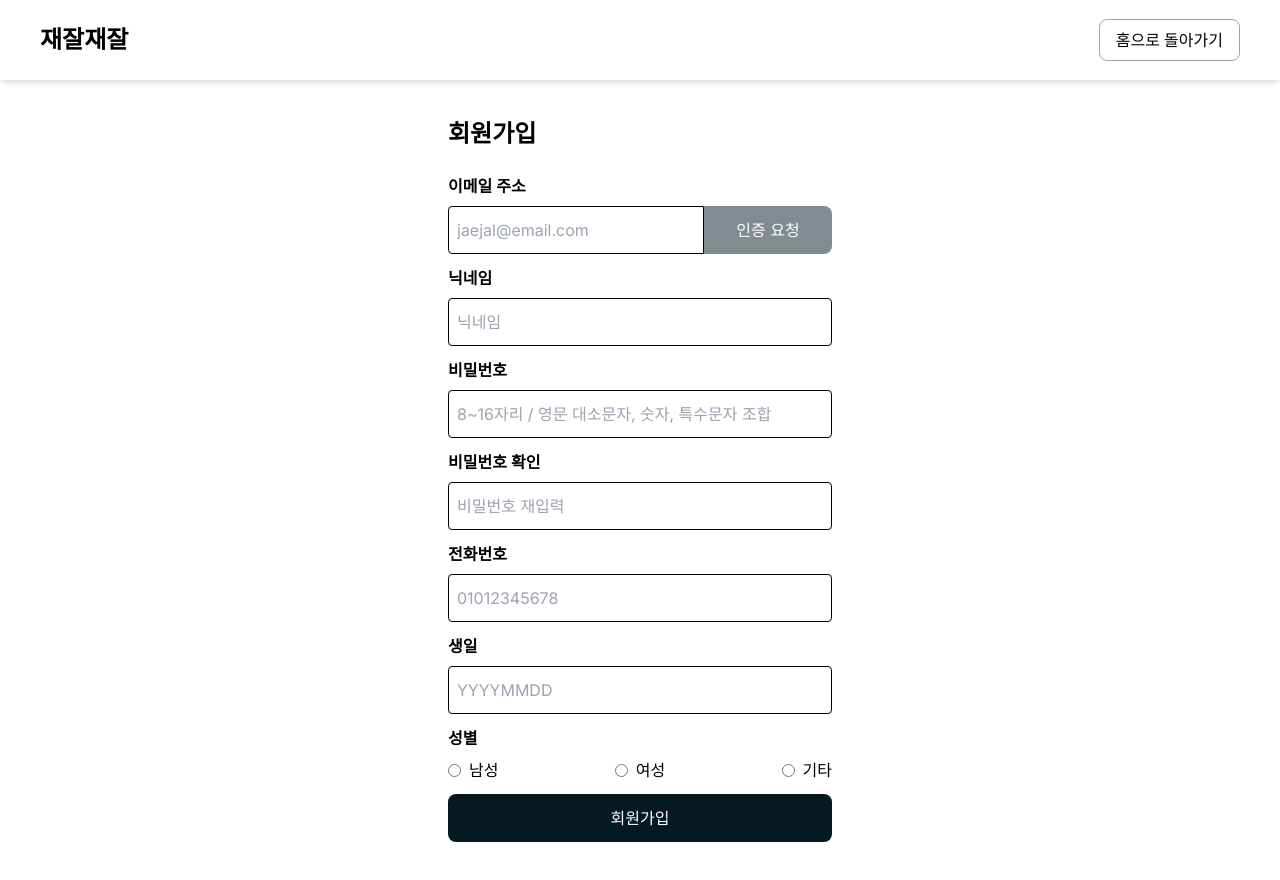
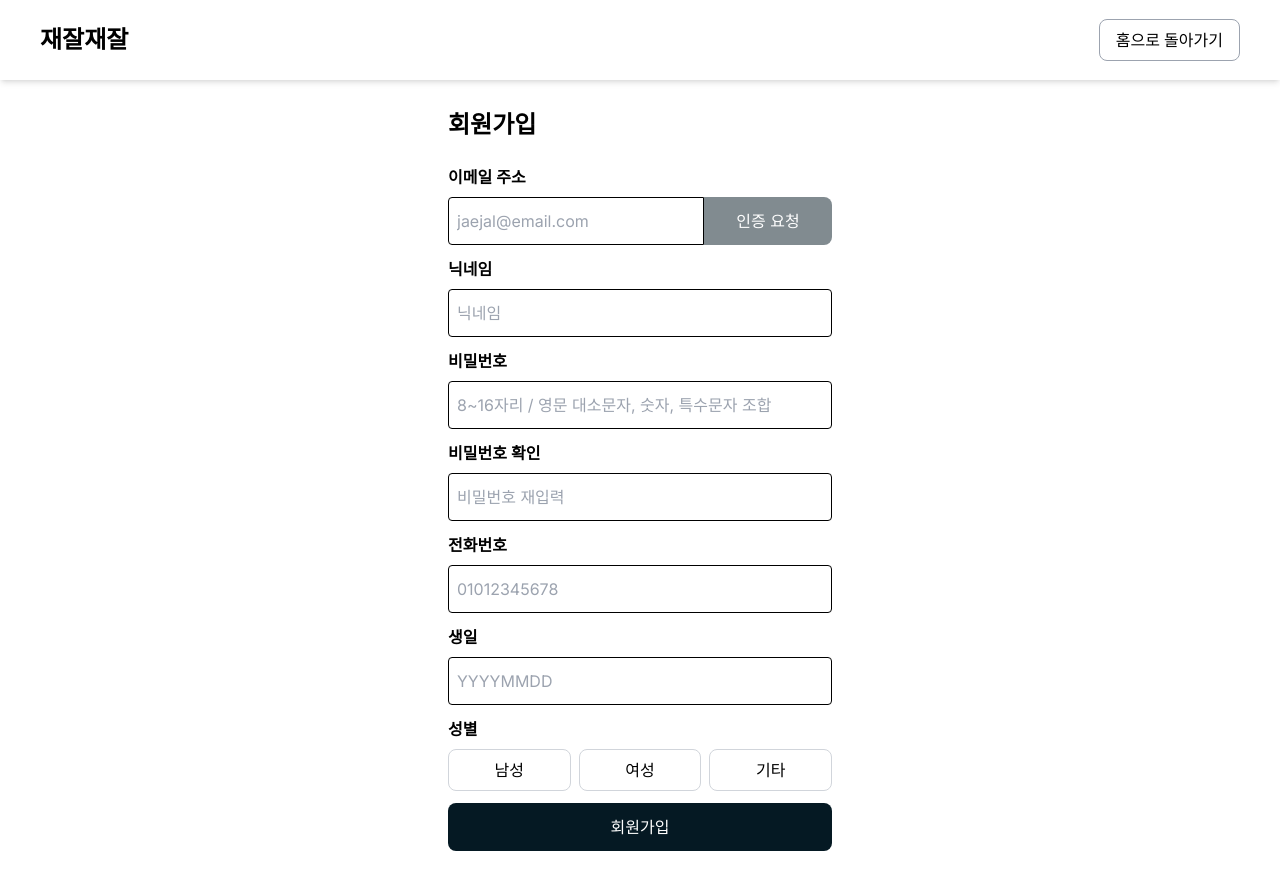
Before and after one commit to jaejaljaejal/jaejaljaejal, a Next.js app in the folder jaejaljaejal-front/: page /signup in a window 1280 px wide. Built offline with nearby package versions, Linux system fonts and the light colour scheme.

Commit message:
성별 스타일링화

```diff
--- a/jaejaljaejal-front/app/signup/formRadioGroup.tsx
+++ b/jaejaljaejal-front/app/signup/formRadioGroup.tsx
@@ -22,22 +22,33 @@ const FormRadioGroup: React.FC<RadioGroupProps> = ({
   return (
     <div className="flex flex-col w-96 space-y-2">
       <p className="text-black text-md font-semibold">{label}</p>
-      <div className="flex justify-between">
+      <div className="flex space-x-2">
         {options.map((option) => (
-          <label key={option.value} className="flex items-center">
-            <input
-              type="radio"
-              name={name}
-              value={option.value}
-              checked={value === option.value}
-              onChange={onChange}
-              className="mr-2"
-              required={required}
-            />
+          <button
+            key={option.value}
+            type="button"
+            className={`flex-1 py-2 border rounded-lg ${
+              value === option.value
+                ? "bg-custom text-white"
+                : "bg-white text-black border-gray-300"
+            }`}
+            onClick={() =>
+              onChange({
+                target: { name, value: option.value },
+              } as React.ChangeEvent<HTMLInputElement>)
+            }
+          >
             {option.label}
-          </label>
+          </button>
         ))}
       </div>
+      <input
+        type="hidden"
+        name={name}
+        value={value}
+        required={required}
+        onChange={onChange}
+      />
       {error && <span className="text-red-500 text-xs">{error}</span>}
     </div>
   );
```
